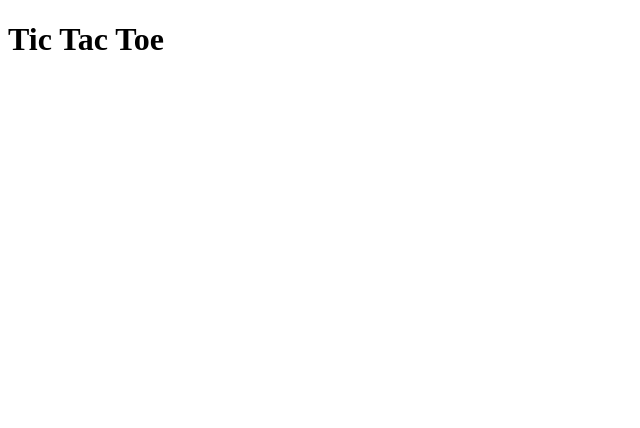
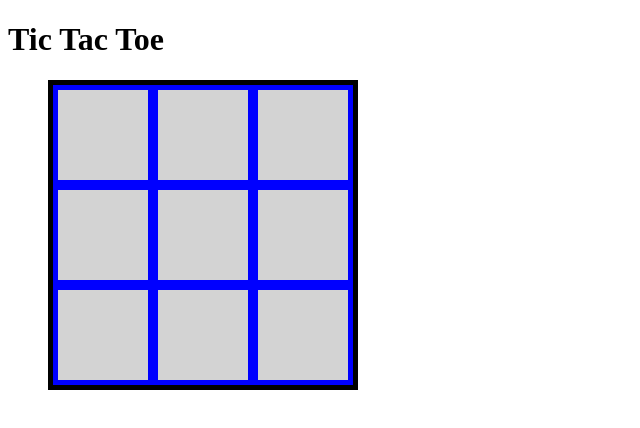
Before and after one commit to ssomy3800/w9d2, a website: page practice-for-ch-js-browser-ttt-main/index.html in a window 1280 px wide. Shown: the whole page, without its empty margins (0-640 px from the left). Drawn offline with Linux system fonts and the light colour scheme.

Commit message:
fourth commit

```diff
--- a/practice-for-ch-js-browser-ttt-main/src/index.js
+++ b/practice-for-ch-js-browser-ttt-main/src/index.js
@@ -7,5 +7,5 @@ document.addEventListener("DOMContentLoaded", () => {
   const game = new Game();
   const gameContainer = document.querySelector(".ttt");
   const view = new View(game, gameContainer);
-  view.setupBoard();
+
 });
--- a/practice-for-ch-js-browser-ttt-main/src/ttt-view.js
+++ b/practice-for-ch-js-browser-ttt-main/src/ttt-view.js
@@ -2,6 +2,8 @@ class View {
   constructor(game, el) {
     this.game = game;
     this.el = el;
+    this.setupBoard(); //without "this" receiver, it wont work, why!?!!?!?
+    this.handleClick();
   }
   setupBoard() {
     let ul = document.createElement("ul");
@@ -12,9 +14,11 @@ class View {
       let listItem = document.createElement("li");
       listItem.dataset.pos = `[${x},${y}]`;
       arr.push(listItem);
+      ul.append(listItem);
     }
-    ul.innerHTML = arr;
-    el.append(ul);
+    // ul.innerHTML = arr;
+    this.el.append(ul);
+    console.log("hi Carvey");
   }
 
   handleClick(e) {}
--- a/practice-for-ch-js-browser-ttt-main/ttt.css
+++ b/practice-for-ch-js-browser-ttt-main/ttt.css
@@ -1 +1,26 @@
 /* Your code here */
+
+ul {
+  display: flex;
+  flex-wrap: wrap;
+  width: 300px;
+  height: 300px;
+  padding: 0;
+  border: 5px solid black;
+  list-style: none;
+}
+
+/* li::after {
+  content: "x";
+} */
+
+li {
+  display: flex;
+  width: 90px;
+  height: 90px;
+  border: 5px solid blue;
+  background-color: lightgray;
+}
+li:hover {
+  background-color: yellow;
+}
```
Also changed, not shown: practice-for-ch-js-browser-ttt-main/dist/main.js.
